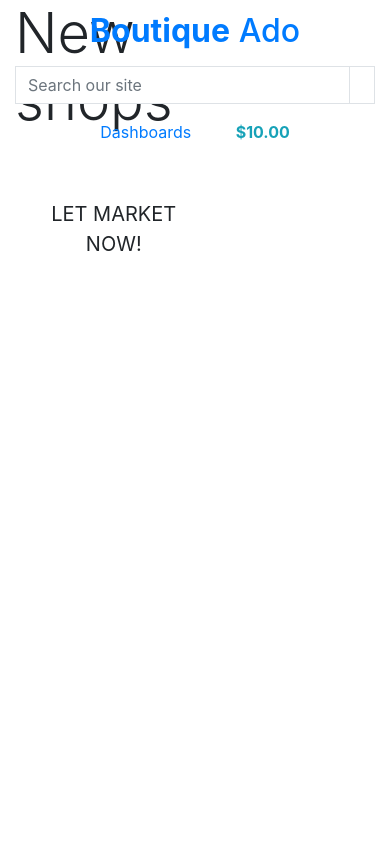
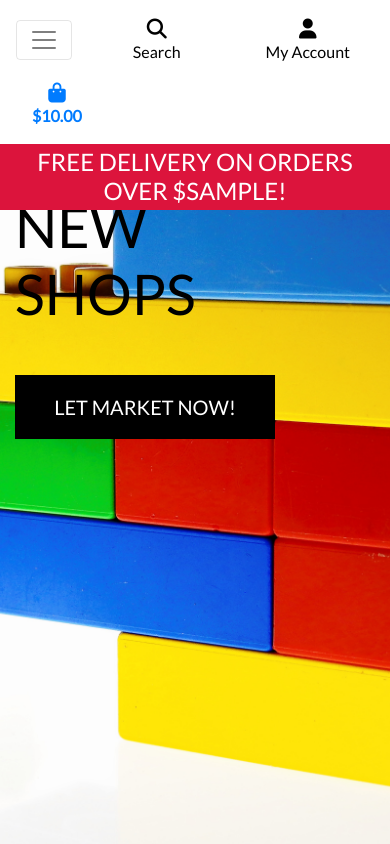
Before and after one commit to SamAkinbile/Emarket, a Django app: template homepage/templates/homepage/index.html in a window 390 px wide. Run offline with Django 3.2, Linux system fonts and the light colour scheme; the template is opened without the code that fills it: most values are stand-ins (such as "Sample title", 1, 10 or a date in 2020); some libraries are stand-ins or nearby versions.

Commit message:
mobile header and nav added

```diff
--- a/emarket/settings.py
+++ b/emarket/settings.py
@@ -66,7 +66,7 @@ TEMPLATES = [
     {
         'BACKEND': 'django.template.backends.django.DjangoTemplates',
         'DIRS': [
-             os.path.join(BASE_DIR, 'templates'),
+            os.path.join(BASE_DIR, 'templates'),
             os.path.join(BASE_DIR, 'templates', 'allauth'),
             ],
         'APP_DIRS': True,
@@ -154,6 +154,10 @@ USE_TZ = True
 # https://docs.djangoproject.com/en/3.2/howto/static-files/
 
 STATIC_URL = '/static/'
+STATICFILES_DIRS = (os.path.join(BASE_DIR, 'static'),)
+
+MEDIA_URL = '/media/'
+MEDIA_ROOT = os.path.join(BASE_DIR, 'media')
 
 # Default primary key field type
 # https://docs.djangoproject.com/en/3.2/ref/settings/#default-auto-field
--- a/emarket/urls.py
+++ b/emarket/urls.py
@@ -15,9 +15,11 @@ Including another URLconf
 """
 from django.contrib import admin
 from django.urls import path, include
+from django.conf import settings
+from django.conf.urls.static import static
 
 urlpatterns = [
     path('admin/', admin.site.urls),
     path('accounts/', include('allauth.urls')),
     path('', include('homepage.urls')),
-]
+] + static(settings.MEDIA_URL, document_root=settings.MEDIA_ROOT)
--- /dev/null
+++ b/static/css/base.css
@@ -0,0 +1,85 @@
+html {
+    height: 100%;
+}
+
+body {
+    background: url('/media/duplo-1981724.jpg') no-repeat center center fixed;
+    background-size: cover;
+    height: calc(100vh - 164px);
+    color: #555;
+    font-family: 'Lato';
+}
+
+/* from Bulma */
+.icon {
+    align-items: center;
+    display: inline-flex;
+    justify-content: center;
+    height: 1.5rem;
+    width: 1.5rem;
+}
+
+.logo-font {
+    text-transform: uppercase;
+}
+
+.main-logo-link {
+    width: fit-content;
+}
+
+.shop-now-button {
+    background: black;
+    color: white;
+    min-width: 260px;
+}
+
+.btn-black {
+    background: black;
+    color: white;
+}
+
+.shop-now-button:hover,
+.shop-now-button:active,
+.shop-now-button:focus,
+.btn-black:hover,
+.btn-black:active,
+.btn-black:focus {
+    background: #222;
+    color: white;
+}
+
+.text-black {
+    color: #000 !important;
+}
+
+.border-black {
+    border: 1px solid black !important;
+}
+
+.bg-black {
+    background: crimson !important;
+}
+
+/* -------------------------------- Media Queries */
+
+/* Slightly larger container on xl screens */
+@media (min-width: 1200px) {
+  .container {
+    max-width: 80%;
+  }
+}
+
+/* fixed top navbar only on medium and up */
+@media (min-width: 992px) {
+    .fixed-top-desktop-only {
+        position: fixed;
+        top: 0;
+        right: 0;
+        left: 0;
+        z-index: 1030;
+    }
+
+    .header-container {
+        padding-top: 164px;
+    }
+}
--- a/templates/base.html
+++ b/templates/base.html
@@ -15,12 +15,15 @@
 
     {% block corecss %}
         <link rel="stylesheet" href="https://stackpath.bootstrapcdn.com/bootstrap/4.4.1/css/bootstrap.min.css" integrity="sha384-Vkoo8x4CGsO3+Hhxv8T/Q5PaXtkKtu6ug5TOeNV6gBiFeWPGFN9MuhOf23Q9Ifjh" crossorigin="anonymous">
+        <link rel="stylesheet" href="https://fonts.googleapis.com/css?family=Lato&display=swap">
+        <link rel="stylesheet" href="{% static 'css/base.css' %}">
     {% endblock %}
 
     {% block extra_css %}
     {% endblock %}
 
     {% block corejs %}
+        <script src="https://kit.fontawesome.com/e9c73d7092.js" crossorigin="anonymous"></script>
         <script src="https://code.jquery.com/jquery-3.4.1.slim.min.js" integrity="sha384-J6qa4849blE2+poT4WnyKhv5vZF5SrPo0iEjwBvKU7imGFAV0wwj1yYfoRSJoZ+n" crossorigin="anonymous"></script>
         <script src="https://cdn.jsdelivr.net/npm/popper.js@1.16.0/dist/umd/popper.min.js" integrity="sha384-Q6E9RHvbIyZFJoft+2mJbHaEWldlvI9IOYy5n3zV9zzTtmI3UksdQRVvoxMfooAo" crossorigin="anonymous"></script>
         <script src="https://stackpath.bootstrapcdn.com/bootstrap/4.4.1/js/bootstrap.min.js" integrity="sha384-wfSDF2E50Y2D1uUdj0O3uMBJnjuUD4Ih7YwaYd1iqfktj0Uod8GCExl3Og8ifwB6" crossorigin="anonymous"></script>
@@ -29,13 +32,13 @@
     {% block extra_js %}
     {% endblock %}
 
-    <title>E-market {% block extra_title %}{% endblock %}</title>
+    <title>Boutique Ado {% block extra_title %}{% endblock %}</title>
   </head>
   <body>
     <header class="container-fluid fixed-top">
-        <div class="row">
+        <div id="topnav" class="row bg-white pt-lg-2 d-none d-lg-flex">
             <div class="col-12 col-lg-4 my-auto py-1 py-lg-0 text-center text-lg-left">
-                <a href="{% url 'home' %}" class="nav-link main-logo-link">
+                <a href="{% url 'homepage' %}" class="nav-link main-logo-link">
                     <h2 class="logo-font text-black my-0"><strong>Boutique</strong> Ado</h2>
                 </a>
             </div>
@@ -59,13 +62,13 @@
                         <a class="text-black nav-link" href="#" id="user-options" data-toggle="dropdown" aria-haspopup="true" aria-expanded="false">
                             <div class="text-center">
                                 <div><i class="fas fa-user fa-lg"></i></div>
-                                <p class="my-0">Dashboards</p>
+                                <p class="my-0">My Account</p>
                             </div>
                         </a>
                         <div class="dropdown-menu border-0" aria-labelledby="user-options">
                             {% if request.user.is_authenticated %}
                                 {% if request.user.is_superuser %}
-                                    <a href="" class="dropdown-item">Manage Your Shopping</a>
+                                    <a href="" class="dropdown-item">Product Management</a>
                                 {% endif %}
                                 <a href="" class="dropdown-item">My Profile</a>
                                 <a href="{% url 'account_logout' %}" class="dropdown-item">Logout</a>
@@ -83,13 +86,27 @@
                                     {% if grand_total %}
                                         ${{ grand_total|floatformat:2 }}
                                     {% else %}
-                                        £0.00
+                                        $0.00
                                     {% endif %}
                                 </p>
                             </div>
                         </a>
                     </li>
                 </ul>
+            </div>
+        </div>
+        <div class="row bg-white">
+            <nav class="navbar navbar-expand-lg navbar-light w-100">
+                <button class="navbar-toggler" type="button" data-toggle="collapse" data-target="#main-nav" aria-controls="main-nav" aria-expanded="false" aria-label="Toggle navigation">
+                    <span class="navbar-toggler-icon"></span>
+                </button>
+                {% include 'includes/mobile-top-header.html' %}
+                {% include 'includes/main-nav.html' %}
+            </nav>
+        </div>
+        <div id="delivery-banner" class="row text-center">
+            <div class="col bg-black text-white">
+                <h4 class="logo-font my-1">Free delivery on orders over ${{ free_shipping_threshold }}!</h4>
             </div>
         </div>
     </header>
--- /dev/null
+++ b/templates/includes/mobile-top-header.html
@@ -0,0 +1,56 @@
+<li class="list-inline-item">
+    <a class="text-black nav-link d-block d-lg-none" href="#" id="mobile-search" data-toggle="dropdown" aria-haspopup="true" aria-expanded="false">
+        <div class="text-center">
+            <div><i class="fas fa-search fa-lg"></i></div>
+            <p class="my-0">Search</p>
+        </div>
+    </a>
+    <div class="dropdown-menu border-0 w-100 p-3 rounded-0 my-0" aria-labelledby="mobile-search">
+        <form class="form" method="GET" action="">
+            <div class="input-group w-100">
+                <input class="form-control border border-black rounded-0" type="text" name="q" placeholder="Search our site">
+                <div class="input-group-append">
+                    <button class="form-control form-control btn btn-black border border-black rounded-0" type="submit">
+                        <span class="icon">
+                            <i class="fas fa-search"></i>
+                        </span>
+                    </button>
+                </div>
+            </div>
+        </form>
+    </div>
+</li>
+<li class="list-inline-item dropdown">
+    <a class="text-black nav-link d-block d-lg-none" href="#" id="user-options" data-toggle="dropdown" aria-haspopup="true" aria-expanded="false">
+        <div class="text-center">
+            <div><i class="fas fa-user fa-lg"></i></div>
+            <p class="my-0">My Account</p>
+        </div>
+    </a>
+    <div class="dropdown-menu border-0" aria-labelledby="user-options">
+        {% if request.user.is_authenticated %}
+            {% if request.user.is_superuser %}
+                <a href="{% url 'account_logout' %}" class="dropdown-item">Product Management</a>
+            {% endif %}
+
+            <a href="{% url 'account_logout' %}" class="dropdown-item">Logout</a>
+        {% else %}
+            <a href="{% url 'account_signup' %}" class="dropdown-item">Register</a>
+            <a href="{% url 'account_login' %}" class="dropdown-item">Login</a>
+        {% endif %}
+    </div>
+</li>
+<li class="list-inline-item">
+    <a class="{% if grand_total %}text-primary font-weight-bold{% else %}text-black{% endif %} nav-link d-block d-lg-none" href="">
+        <div class="text-center">
+            <div><i class="fas fa-shopping-bag fa-lg"></i></div>
+            <p class="my-0">
+                {% if grand_total %}
+                    ${{ grand_total|floatformat:2 }}
+                {% else %}
+                    $0.00
+                {% endif %}
+            </p>
+        </div>
+    </a>
+</li>
```
Also changed, not shown: templates/includes/main-nav.html (added, +50 -0 lines), media/duplo-1981724.jpg (added).
